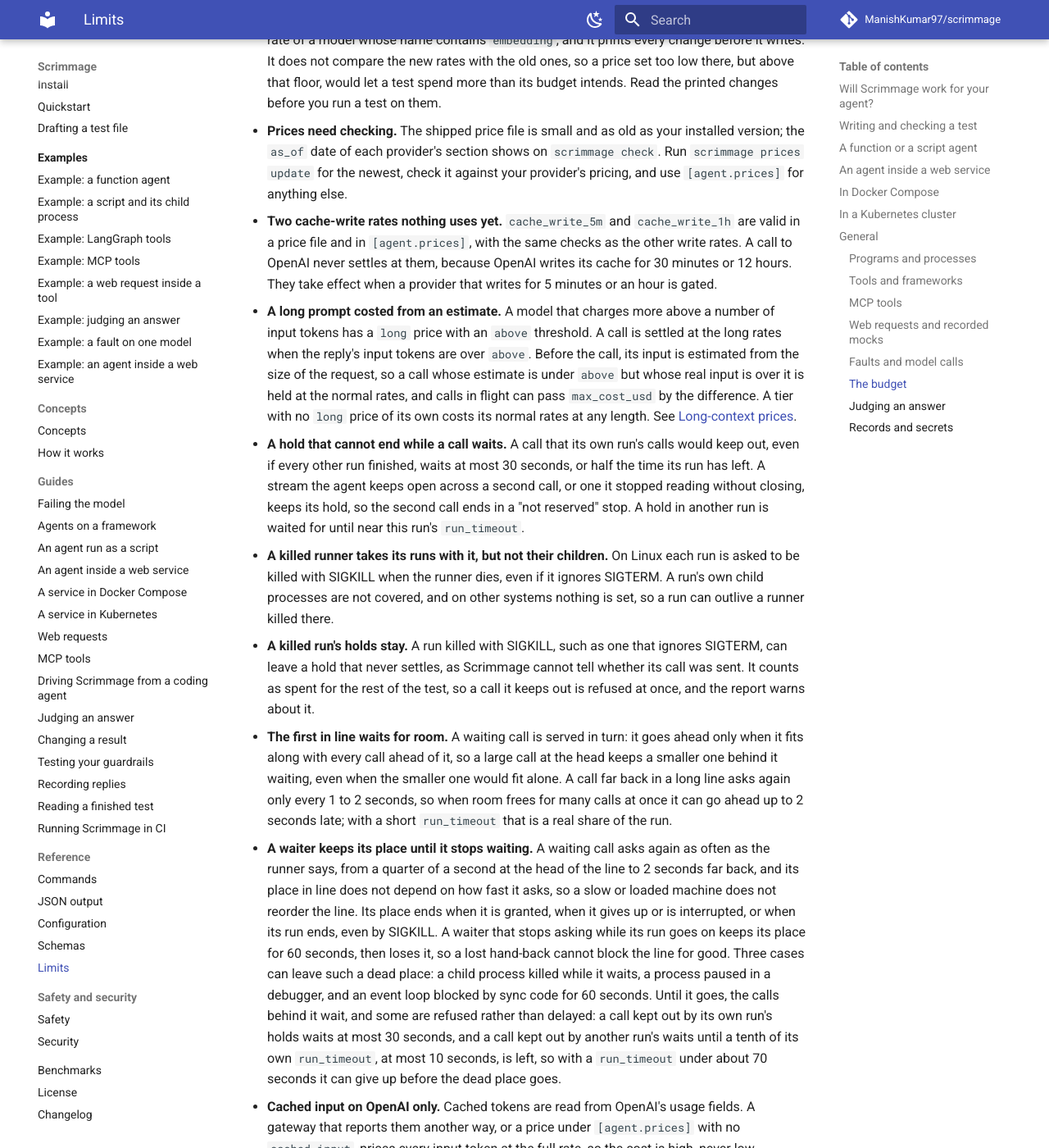
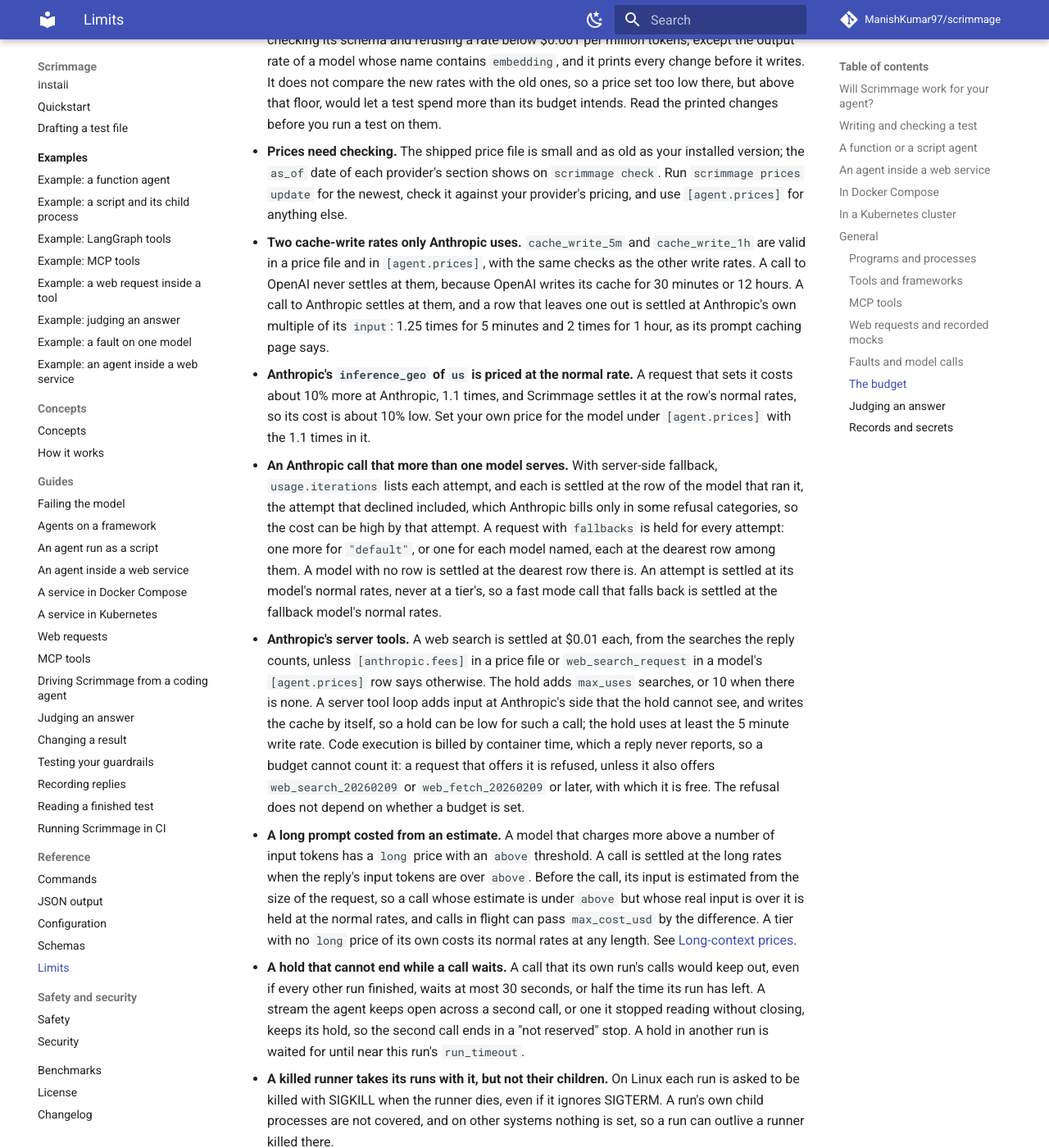
Before and after one commit to ManishKumar97/scrimmage, an MkDocs documentation site: the page built from docs/limits.md, in a window 1280 px wide and 1400 px high, scrolled down 20132 px. Shown: the whole window at 82% size. Built offline with MkDocs 1.6.1 and Material for MkDocs 9.7.7, drawn with Linux system fonts in a browser that asks for light colours; comment, search, counter and statistics services are not loaded; some of the changed text lies outside the part shown.

Commit message:
docs(limits): name both providers and the Anthropic limits
The first limit says OpenAI and Anthropic, and the page says what inference_geo us, a fallback and the server tools cost that Scrimmage does not count exactly.

```diff
--- a/docs/limits.md
+++ b/docs/limits.md
@@ -6,8 +6,8 @@ Six limits decide this.
 Check them first.
 Every other limit is listed below, grouped by how your agent runs.
 
-- **OpenAI only.** Model calls are understood for OpenAI's API and for gateways that speak its format; a call to another provider stops the test until you list it.
-  Either name a gateway that speaks OpenAI's format under `model_hosts`, or list the provider's host under `real`, where its calls run with no budget and no faults; see [Use a gateway](model-faults.md#use-a-gateway).
+- **OpenAI and Anthropic only.** Model calls are understood for OpenAI's API, for Anthropic's Messages API, and for gateways that speak either format; a call to another provider stops the test until you list it.
+  Either name a gateway that speaks OpenAI's or Anthropic's format under `model_hosts`, or list the provider's host under `real`, where its calls run with no budget and no faults; see [Use a gateway](model-faults.md#use-a-gateway).
   Anthropic's Messages API is recognized and its calls are counted, but this version ships no Anthropic prices, so a call with a budget on is refused until you add a price under `[agent.prices]`.
   The faults that change or build an Anthropic reply are not done yet.
 - **LangChain only.** LangChain tools, which LangGraph runs, are found by themselves; a tool on another framework is not gated.
@@ -439,7 +439,13 @@ Also read the control-path limits under An agent inside a web service.
 
 - **Prices need checking.** The shipped price file is small and as old as your installed version; the `as_of` date of each provider's section shows on `scrimmage check`. Run `scrimmage prices update` for the newest, check it against your provider's pricing, and use `[agent.prices]` for anything else.
 
-- **Two cache-write rates nothing uses yet.** `cache_write_5m` and `cache_write_1h` are valid in a price file and in `[agent.prices]`, with the same checks as the other write rates. A call to OpenAI never settles at them, because OpenAI writes its cache for 30 minutes or 12 hours. They take effect when a provider that writes for 5 minutes or an hour is gated.
+- **Two cache-write rates only Anthropic uses.** `cache_write_5m` and `cache_write_1h` are valid in a price file and in `[agent.prices]`, with the same checks as the other write rates. A call to OpenAI never settles at them, because OpenAI writes its cache for 30 minutes or 12 hours. A call to Anthropic settles at them, and a row that leaves one out is settled at Anthropic's own multiple of its `input`: 1.25 times for 5 minutes and 2 times for 1 hour, as its prompt caching page says.
+
+- **Anthropic's `inference_geo` of `us` is priced at the normal rate.** A request that sets it costs about 10% more at Anthropic, 1.1 times, and Scrimmage settles it at the row's normal rates, so its cost is about 10% low. Set your own price for the model under `[agent.prices]` with the 1.1 times in it.
+
+- **An Anthropic call that more than one model serves.** With server-side fallback, `usage.iterations` lists each attempt, and each is settled at the row of the model that ran it, the attempt that declined included, which Anthropic bills only in some refusal categories, so the cost can be high by that attempt. A request with `fallbacks` is held for every attempt: one more for `"default"`, or one for each model named, each at the dearest row among them. A model with no row is settled at the dearest row there is. An attempt is settled at its model's normal rates, never at a tier's, so a fast mode call that falls back is settled at the fallback model's normal rates.
+
+- **Anthropic's server tools.** A web search is settled at $0.01 each, from the searches the reply counts, unless `[anthropic.fees]` in a price file or `web_search_request` in a model's `[agent.prices]` row says otherwise. The hold adds `max_uses` searches, or 10 when there is none. A server tool loop adds input at Anthropic's side that the hold cannot see, and writes the cache by itself, so a hold can be low for such a call; the hold uses at least the 5 minute write rate. Code execution is billed by container time, which a reply never reports, so a budget cannot count it: a request that offers it is refused, unless it also offers `web_search_20260209` or `web_fetch_20260209` or later, with which it is free. The refusal does not depend on whether a budget is set.
 
 - **A long prompt costed from an estimate.** A model that charges more above a number of input tokens has a `long` price with an `above` threshold. A call is settled at the long rates when the reply's input tokens are over `above`. Before the call, its input is estimated from the size of the request, so a call whose estimate is under `above` but whose real input is over it is held at the normal rates, and calls in flight can pass `max_cost_usd` by the difference. A tier with no `long` price of its own costs its normal rates at any length. See [Long-context prices](configuration.md#long-context-prices).
 
```
Also changed, not shown: 2 other files.
